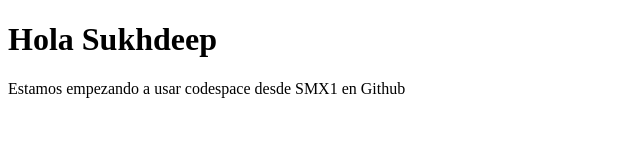
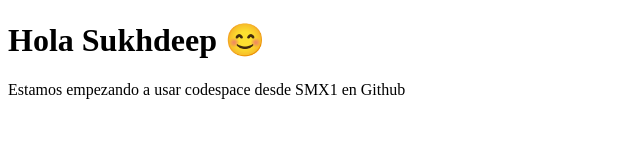
Before and after one commit to asans2425/MPO2-Fonaments-de-disseny-i-desenvolupament-web, a plain HTML site: page index.html in a window 1280 px wide. Shown: the whole page, without its empty margins (0-640 px from the left). Drawn offline with Linux system fonts and the light colour scheme.

Commit message:
cambio en index emoji, y creado el styles.css

```diff
--- a/index.html
+++ b/index.html
@@ -6,7 +6,7 @@
     <title>Primera página</title>
 </head>
 <body>
-    <h1>Hola Sukhdeep</h1>
+    <h1>Hola Sukhdeep 😊</h1>
     <p>Estamos empezando a usar codespace desde SMX1 en Github </p>
 </body>
 </html>
```
Also changed, not shown: style.css (added).
